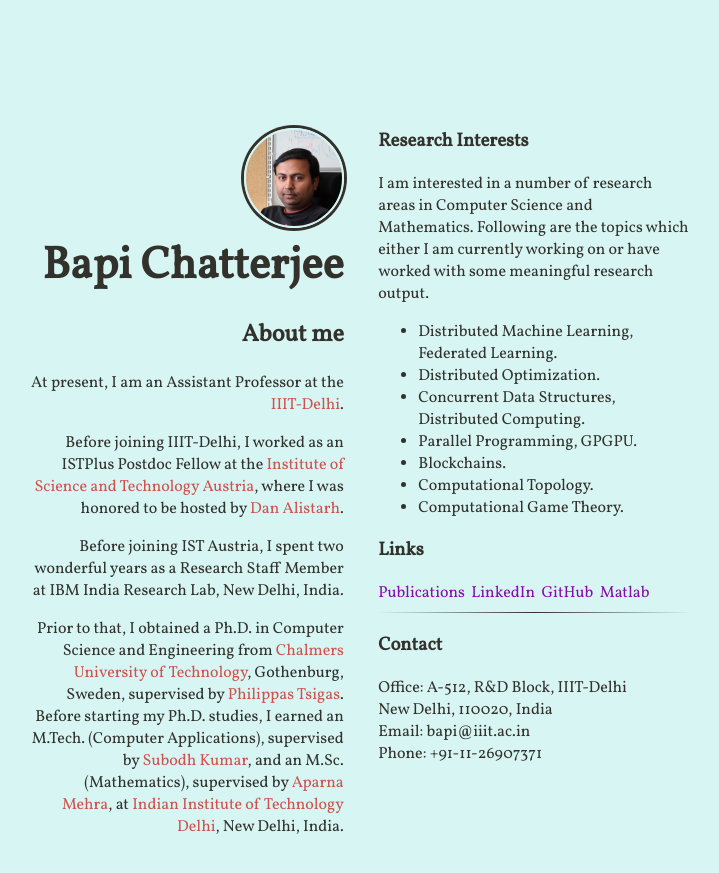
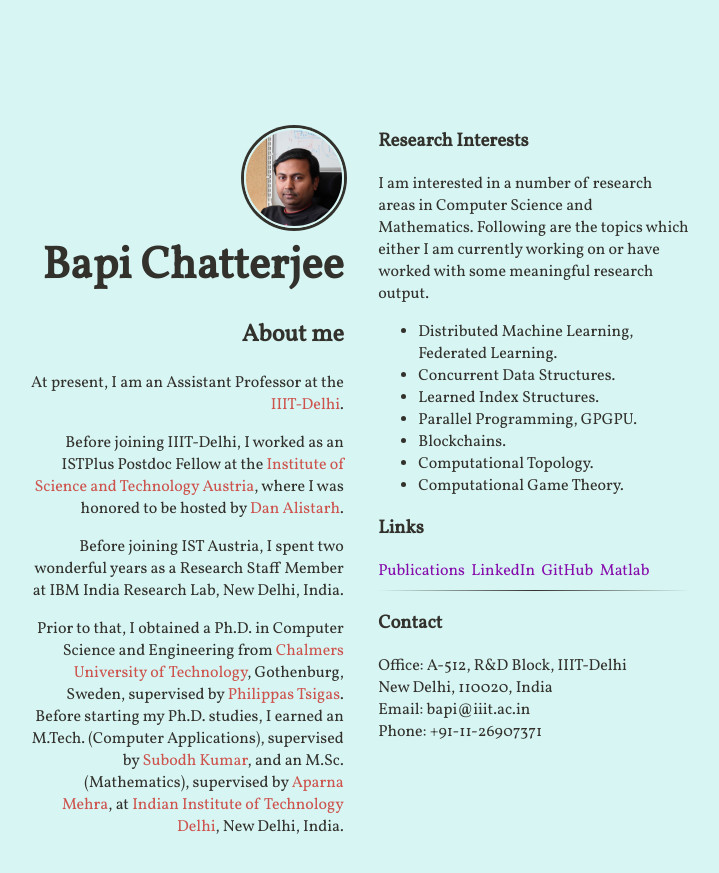
Before and after one commit to bapi/bapi.github.io, a Jekyll site: the page built from index.html, in a window 1280 px wide. Shown: the top 873 px of the page, without its empty margins (289-1008 px from the left). Built offline with Jekyll 4.4.1, drawn with Linux system fonts in a browser that asks for light colours; nearby versions of some CDN libraries.

Commit message:
Update research.html

```diff
--- a/_includes/research.html
+++ b/_includes/research.html
@@ -2,8 +2,8 @@
 <p>I am interested in a number of research areas in Computer Science and Mathematics. Following are the topics which either I am currently working on or have worked with some meaningful research output.</p>
 <ul>
   <li>Distributed Machine Learning, Federated Learning.</li>
-  <li>Distributed Optimization.</li>
-  <li>Concurrent Data Structures, Distributed Computing.</li>
+  <li>Concurrent Data Structures.</li>
+  <li>Learned Index Structures.</li>
   <li>Parallel Programming, GPGPU.</li>
   <li>Blockchains.</li>
   <li>Computational Topology.</li>
```
